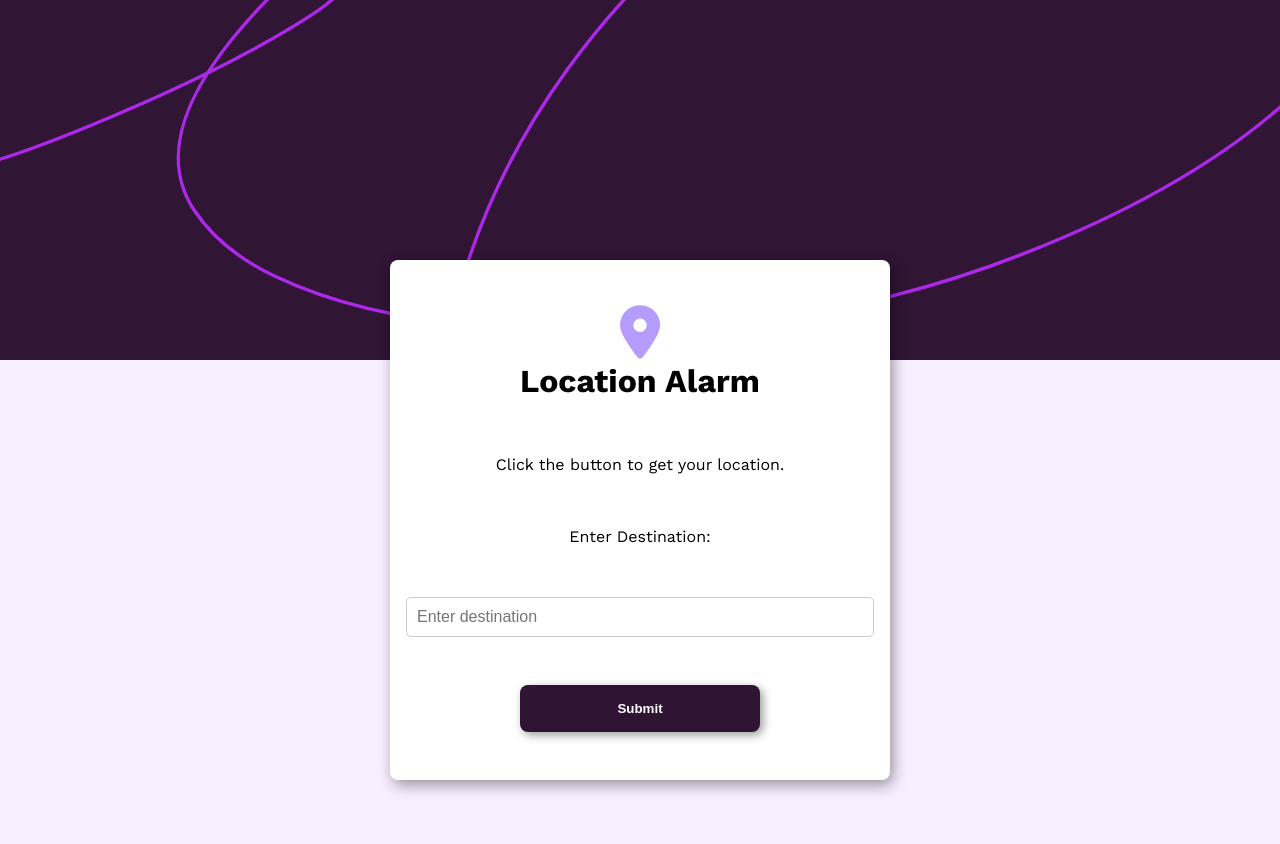
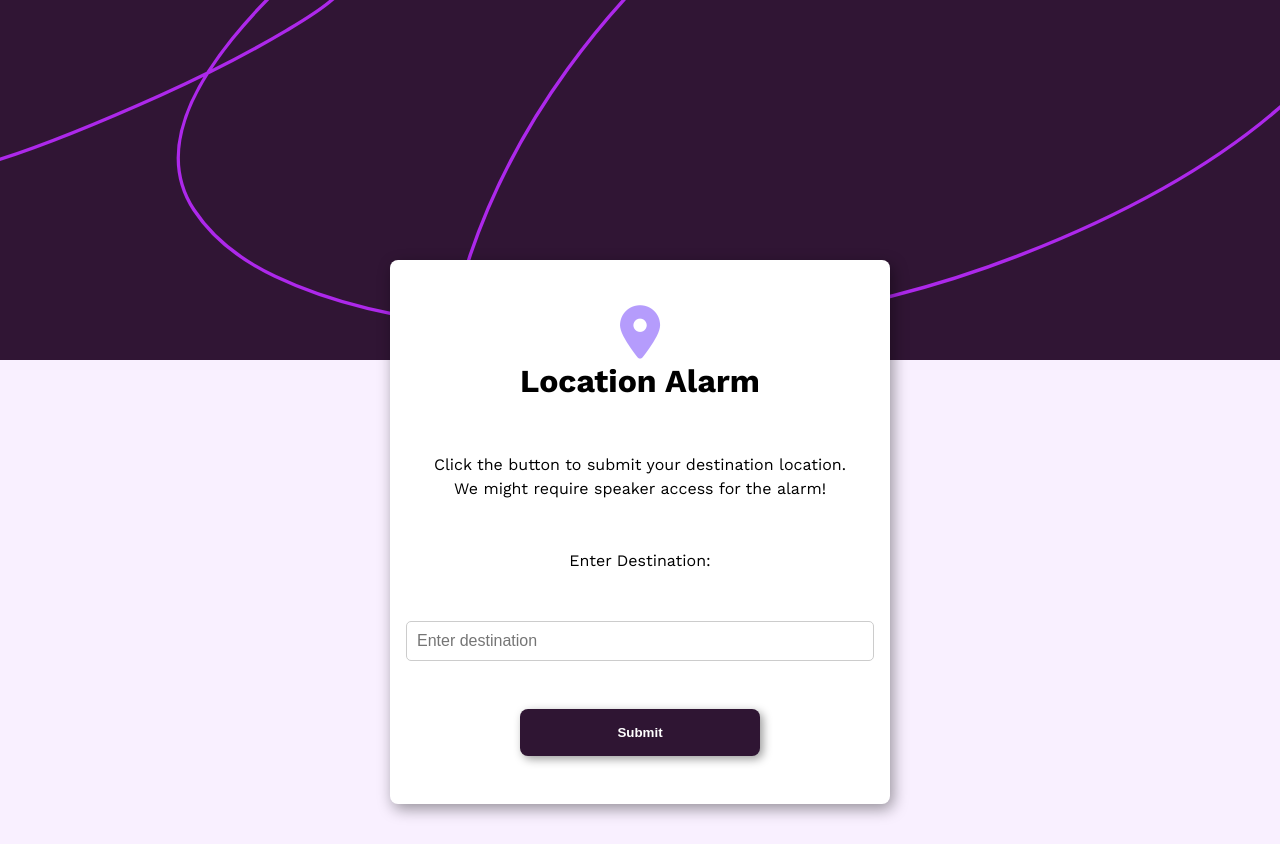
Before and after one commit to sushil1024/location-alarm, a FastAPI app: page / in a window 1280 px wide. Shown: the top 844 px of the page. Before the commit the page ends 796 px from the top, so only its background shows below. Run offline with FastAPI, Linux system fonts and the light colour scheme.

```diff
--- a/templates/index.html
+++ b/templates/index.html
@@ -23,7 +23,7 @@
                     <i class="fa-solid fa-location-dot fa-beat-fade fa-3x" style="color: #B197FC;"></i>
                     <h1>Location Alarm</h1>
                 </header>
-                <p id="demo">Click the button to get your location.</p>
+                <p id="demo">Click the button to submit your destination location.<br> We might require speaker access for the alarm! </p>
                 <label for="destination">Enter Destination:</label>
                 <input type="text" id="destination" name="destination" placeholder="Enter destination" required style="padding: 10px; border: 1px solid #ccc; border-radius: 5px; font-size: 16px;">
                 <button class="btn" onclick="updateCoordinates(); playAudio();">Submit</button>
```
